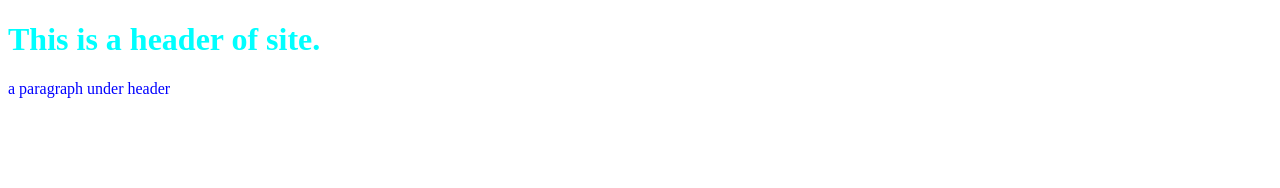
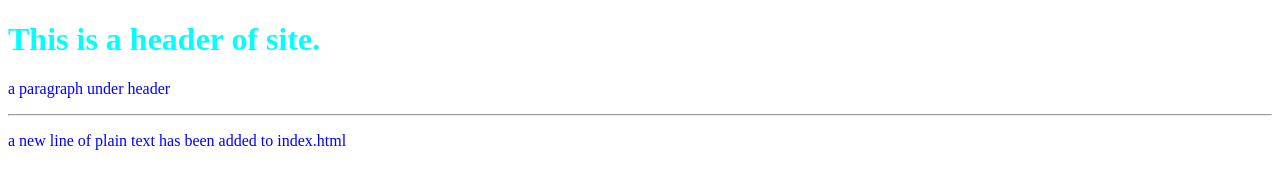
Before and after one commit to SepehrMahmoud-i/hello-world, a plain HTML site: page index.html in a window 1280 px wide. Drawn offline with Linux system fonts and the light colour scheme.

Commit message:
a new line has been added to index.html

```diff
--- a/index.html
+++ b/index.html
@@ -7,5 +7,7 @@
 <body>
   <h1>This is a header of site.</h1>
   <p>a paragraph under header</p>
+  <hr>
+  <p>a new line of plain text has been added to index.html</p>
 </body>
 </html>
```
